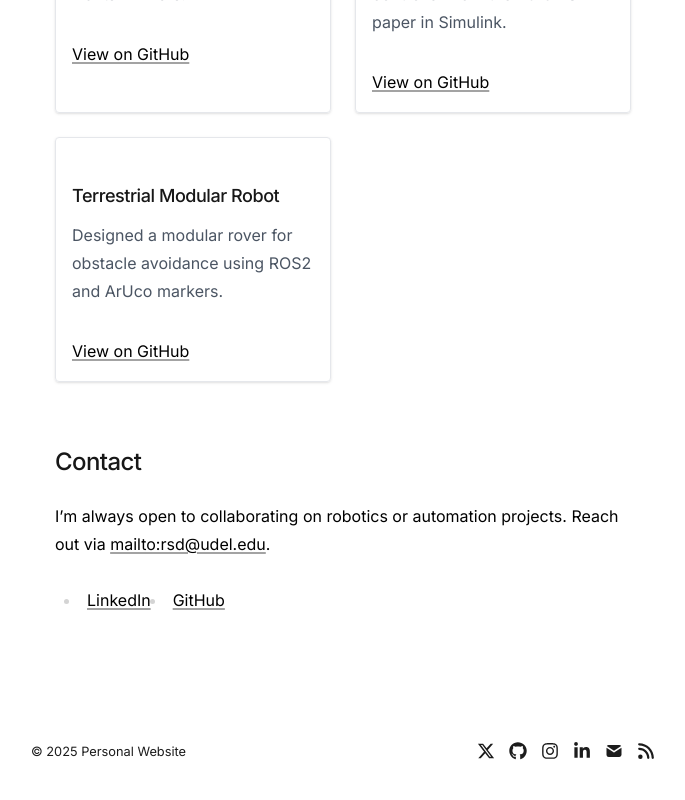
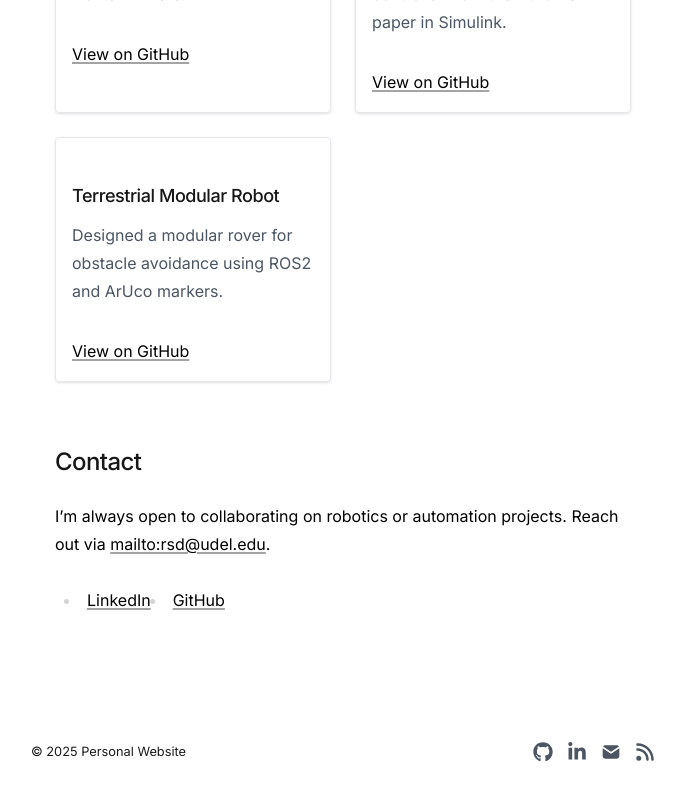
Before and after one commit to rushabhdhoke/Personal-Website, a Next.js app: page / in a window 1280 px wide. Shown: the part 984-1784 px from the top of the page, without its empty margins (297-982 px from the left). Built offline with nearby package versions, Linux system fonts and the light colour scheme.

Commit message:
Update footer.tsx

```diff
--- a/app/components/footer.tsx
+++ b/app/components/footer.tsx
@@ -1,22 +1,22 @@
 "use client";
 
 import React from "react";
-import {
-  FaXTwitter,
-  FaGithub,
-  FaInstagram,
-  FaRss,
-  FaLinkedinIn,
-} from "react-icons/fa6";
+import { FaGithub, FaRss, FaLinkedinIn } from "react-icons/fa6";
 import { TbMailFilled } from "react-icons/tb";
 import { metaData, socialLinks } from "app/config";
 
 const YEAR = new Date().getFullYear();
 
-function SocialLink({ href, icon: Icon }) {
+function SocialLink({
+  href,
+  icon: Icon,
+}: {
+  href: string;
+  icon: React.ComponentType<{ className?: string }>;
+}) {
   return (
     <a href={href} target="_blank" rel="noopener noreferrer">
-      <Icon />
+      <Icon className="w-5 h-5 text-gray-600 hover:text-gray-900 transition" />
     </a>
   );
 }
@@ -24,13 +24,11 @@ function SocialLink({ href, icon: Icon }) {
 function SocialLinks() {
   return (
     <div className="flex text-lg gap-3.5 float-right transition-opacity duration-300 hover:opacity-90">
-      <SocialLink href={socialLinks.twitter} icon={FaXTwitter} />
       <SocialLink href={socialLinks.github} icon={FaGithub} />
-      <SocialLink href={socialLinks.instagram} icon={FaInstagram} />
       <SocialLink href={socialLinks.linkedin} icon={FaLinkedinIn} />
-      <SocialLink href={socialLinks.email} icon={TbMailFilled} />
+      <SocialLink href={`mailto:${socialLinks.email}`} icon={TbMailFilled} />
       <a href="/rss.xml" target="_self">
-        <FaRss />
+        <FaRss className="w-5 h-5 text-gray-600 hover:text-gray-900 transition" />
       </a>
     </div>
   );
@@ -40,14 +38,11 @@ export default function Footer() {
   return (
     <small className="block lg:mt-24 mt-16 text-[#1C1C1C] dark:text-[#D4D4D4]">
       <time>© {YEAR}</time>{" "}
-      <a
-        className="no-underline"
-        href={socialLinks.twitter}
-        target="_blank"
-        rel="noopener noreferrer"
-      >
+      <a className="no-underline" href="/">
         {metaData.title}
       </a>
+
+      {/* Preserve your custom responsive style */}
       <style jsx>{`
         @media screen and (max-width: 480px) {
           article {
@@ -56,6 +51,7 @@ export default function Footer() {
           }
         }
       `}</style>
+
       <SocialLinks />
     </small>
   );
```
